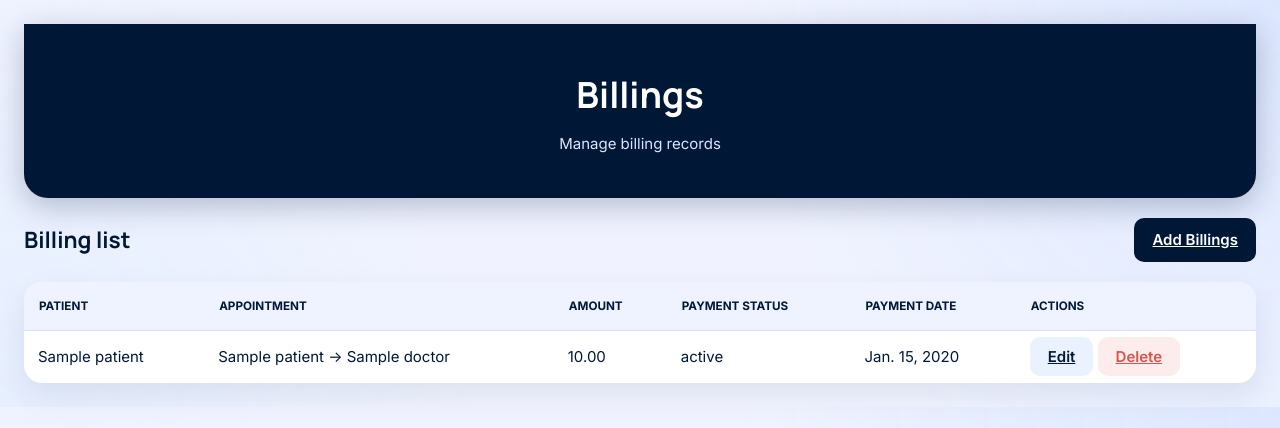
After one commit to Faez-dot/Clinic-Appointment-System, a Django app: page /billings/ in a window 1280 px wide. The commit adds this page. Shown: the top 428 px of the page. Run offline with Django 5.2, Linux system fonts and the light colour scheme; tables that the repository leaves empty hold one stand-in row (values such as "Sample post").

Commit message:
Added Prescription and Billing

```diff
--- a/clinicAppointmentSystem/clinicSystem/models.py
+++ b/clinicAppointmentSystem/clinicSystem/models.py
@@ -56,3 +56,32 @@ class Appointment(models.Model):
 
     def __str__(self):
         return f"{self.patient.name} -> {self.doctor.name}"
+
+class Prescription(models.Model):
+    id=models.UUIDField(primary_key=True, default=uuid.uuid4, editable=False)
+    patient=models.ForeignKey('Patient', on_delete=models.CASCADE, related_name='prescriptions')
+    doctor=models.ForeignKey('Doctor', on_delete=models.CASCADE, related_name='prescriptions')
+    medicine_name=models.CharField(max_length=200)
+    dosage=models.CharField(max_length=100)
+    instructions=models.TextField()
+    prescription_date=models.DateField()
+
+    class Meta:
+        db_table='clinicsystem_prescriptions'
+
+    def __str__(self):
+        return f"{self.patient.name} - {self.medicine_name}"
+
+class Billing(models.Model):
+    id=models.UUIDField(primary_key=True, default=uuid.uuid4, editable=False)
+    patient=models.ForeignKey('Patient', on_delete=models.CASCADE, related_name='billings')
+    appointment=models.ForeignKey('Appointment', on_delete=models.SET_NULL, null=True, blank=True, related_name='billings')
+    amount=models.DecimalField(max_digits=8, decimal_places=2)
+    payment_status=models.CharField(max_length=50, default='Pending')
+    payment_date=models.DateField(null=True, blank=True)
+
+    class Meta:
+        db_table='clinicsystem_billing'
+
+    def __str__(self):
+        return f"{self.patient.name} - {self.amount}"
--- /dev/null
+++ b/clinicAppointmentSystem/clinicSystem/templates/billings/list.html
@@ -0,0 +1,58 @@
+<!DOCTYPE html>
+<html lang="en">
+<head>
+    {% load static %}
+    <meta charset="UTF-8">
+    <title>Billings</title>
+    <link rel="stylesheet" href="{% static 'style.css' %}">
+</head>
+<body>
+    <div class="container">
+        <header class="app-header">
+            <h1>Billings</h1>
+            <p>Manage billing records</p>
+        </header>
+
+        <div class="toolbar">
+            <h2>Billing list</h2>
+            <a class="btn btn-primary" href="/billings/add/">Add Billings</a>
+        </div>
+
+        <div class="table-wrap">
+            <table>
+                <thead>
+                    <tr>
+                        <th>Patient</th>
+                        <th>Appointment</th>
+                        <th>Amount</th>
+                        <th>Payment Status</th>
+                        <th>Payment Date</th>
+                        <th>Actions</th>
+                    </tr>
+                </thead>
+                <tbody>
+                    {% for billing in billings %}
+                        <tr>
+                            <td>{{ billing.patient.name }}</td>
+                            <td>{% if billing.appointment %}{{ billing.appointment }}{% else %}-{% endif %}</td>
+                            <td>{{ billing.amount }}</td>
+                            <td>{{ billing.payment_status }}</td>
+                            <td>{{ billing.payment_date|default:"-" }}</td>
+                            <td>
+                                <a class="btn btn-edit" href="/billings/{{ billing.pk }}/edit/">Edit</a>
+                                <a class="btn btn-delete" href="/billings/{{ billing.pk }}/delete/">Delete</a>
+                            </td>
+                        </tr>
+                    {% empty %}
+                        <tr>
+                            <td colspan="6">No billing records found</td>
+                        </tr>
+                    {% endfor %}
+                </tbody>
+            </table>
+        </div>
+    </div>
+
+
+</body>
+</html>
--- a/clinicAppointmentSystem/clinicSystem/templates/home.html
+++ b/clinicAppointmentSystem/clinicSystem/templates/home.html
@@ -17,6 +17,8 @@
             <a class="tab-btn active" href="/patients/">Patients</a>
             <a class="tab-btn" href="/doctors/">Doctors</a>
             <a class="tab-btn" href="/appointments/">Appointments</a>
+            <a class="tab-btn" href="/prescriptions/">Prescriptions</a>
+            <a class="tab-btn" href="/billings/">Billings</a>
         </div>
     </div>
 </body>
--- a/clinicAppointmentSystem/clinicSystem/urls.py
+++ b/clinicAppointmentSystem/clinicSystem/urls.py
@@ -16,5 +16,13 @@ urlpatterns = [
     path('appointments/', views.appointment_list, name='appointment_list'),
     path('appointments/add/', views.appointment_create, name='appointment_create'),
     path('appointments/<uuid:pk>/edit/', views.appointment_update, name='appointment_update'),
-    path('appointments/<uuid:pk>/delete/', views.appointment_delete, name='appointment_delete')
+    path('appointments/<uuid:pk>/delete/', views.appointment_delete, name='appointment_delete'),
+    path('prescriptions/', views.prescription_list, name='prescription_list'),
+    path('prescriptions/add/', views.prescription_create, name='prescription_create'),
+    path('prescriptions/<uuid:pk>/edit/', views.prescription_update, name='prescription_update'),
+    path('prescriptions/<uuid:pk>/delete/', views.prescription_delete, name='prescription_delete'),
+    path('billings/', views.billing_list, name='billing_list'),
+    path('billings/add/', views.billing_create, name='billing_create'),
+    path('billings/<uuid:pk>/edit/', views.billing_update, name='billing_update'),
+    path('billings/<uuid:pk>/delete/', views.billing_delete, name='billing_delete'),
 ]
--- a/clinicAppointmentSystem/clinicSystem/views.py
+++ b/clinicAppointmentSystem/clinicSystem/views.py
@@ -1,7 +1,7 @@
 from django.shortcuts import render, redirect, get_object_or_404
 from django.http import HttpResponse
-from .models import Patient,Doctor, Appointment
-from .forms import PatientForm, DoctorForm, AppointmentForm
+from .models import Patient,Doctor, Appointment, Prescription, Billing
+from .forms import PatientForm, DoctorForm, AppointmentForm, PrescriptionForm, BillingForm
 # Create your views here.
 #def hello_world(request):
 #    return HttpResponse("Hello, World!")
@@ -99,3 +99,63 @@ def appointment_delete(request, pk):
     appointment=get_object_or_404(Appointment, pk=pk)
     appointment.delete()
     return redirect('clinicSystem:appointment_list')
+
+def prescription_list(request):
+    prescriptions=Prescription.objects.select_related('patient', 'doctor').all()
+    return render(request, 'prescriptions/list.html', {'prescriptions': prescriptions})
+
+def prescription_create(request):
+    if request.method=='POST':
+        form=PrescriptionForm(request.POST)
+        if form.is_valid():
+            form.save()
+            return redirect('clinicSystem:prescription_list')
+    else:
+        form=PrescriptionForm()
+    return render(request, 'prescriptions/form.html', {'form': form, 'title': 'Add Prescription'})
+
+def prescription_update(request, pk):
+    prescription=get_object_or_404(Prescription, pk=pk)
+    if request.method=='POST':
+        form=PrescriptionForm(request.POST, instance=prescription)
+        if form.is_valid():
+            form.save()
+            return redirect('clinicSystem:prescription_list')
+    else:
+        form=PrescriptionForm(instance=prescription)
+    return render(request, 'prescriptions/form.html', {'form': form, 'title': 'Edit Prescription'})
+
+def prescription_delete(request, pk):
+    prescription=get_object_or_404(Prescription, pk=pk)
+    prescription.delete()
+    return redirect('clinicSystem:prescription_list')
+
+def billing_list(request):
+    billings=Billing.objects.select_related('patient','appointment').all()
+    return render(request, 'billings/list.html', {'billings': billings})
+
+def billing_create(request):
+    if request.method=='POST':
+        form=BillingForm(request.POST)
+        if form.is_valid():
+            form.save()
+            return redirect('clinicSystem:billing_list')
+    else:
+        form=BillingForm()
+    return render(request, 'billings/form.html', {'form': form,'title':'Add Billing'})
+
+def billing_update(request, pk):
+    billing=get_object_or_404(Billing, pk=pk)
+    if request.method=='POST':
+        form=BillingForm(request.POST, instance=billing)
+        if form.is_valid():
+            form.save()
+            return redirect('clinicSystem:billing_list')
+    else:
+        form=BillingForm(instance=billing)
+    return render(request, 'billings/form.html', {'form':form, 'title':'Edit Billing'})
+
+def billing_delete(request,pk):
+    billing=get_object_or_404(Billing, pk=pk)
+    billing.delete()
+    return redirect('clinicSystem:billing_list')
```
Also changed, not shown: clinicAppointmentSystem/clinicSystem/forms.py (+11 -1 lines), clinicAppointmentSystem/clinicSystem/templates/billings/form.html (added, +35 -0 lines), clinicAppointmentSystem/clinicSystem/templates/prescriptions/form.html (added, +34 -0 lines), clinicAppointmentSystem/clinicSystem/templates/prescriptions/list.html (added, +56 -0 lines), clinicAppointmentSystem/clinicSystem/migrations/0001_initial.py, clinicAppointmentSystem/clinicSystem/migrations/0002_alter_appointment_table_alter_doctor_table_and_more.py (deleted).
